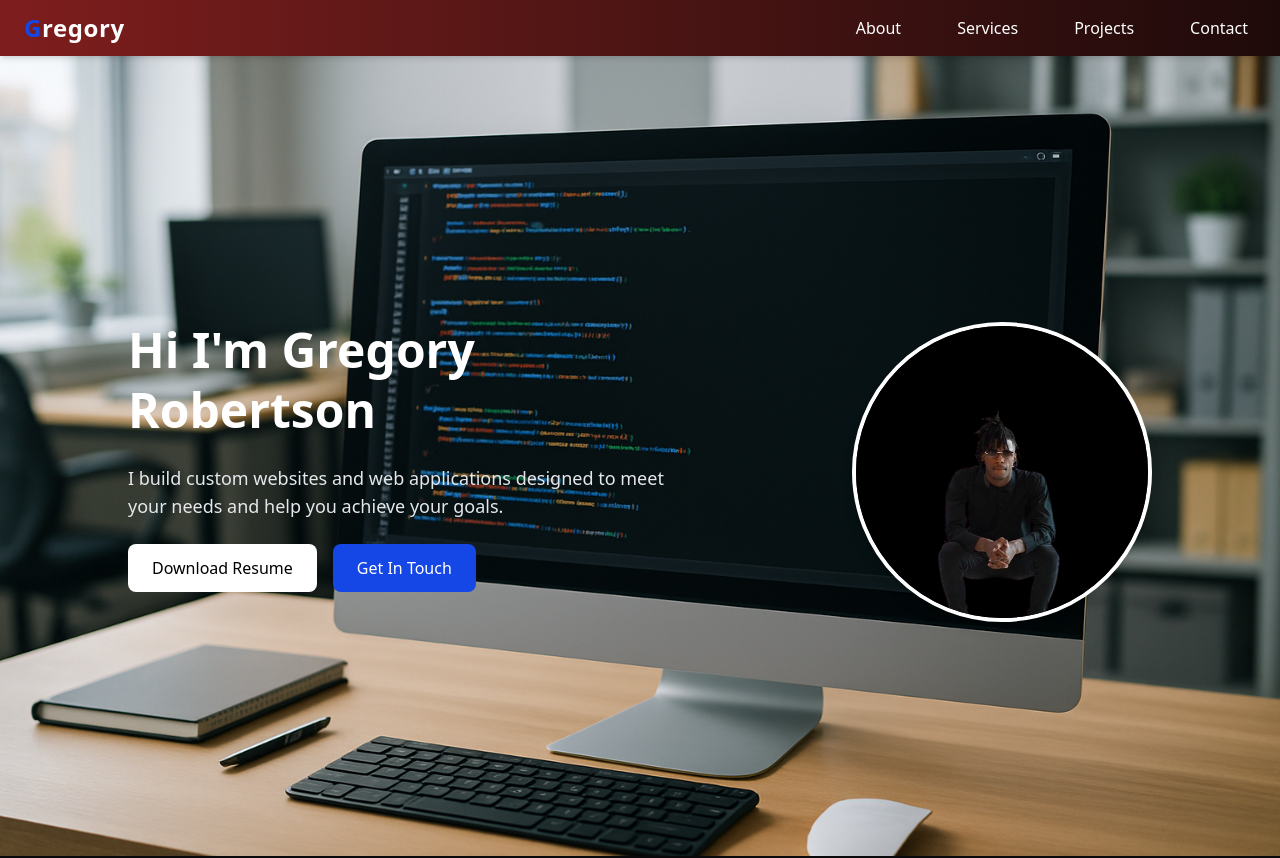
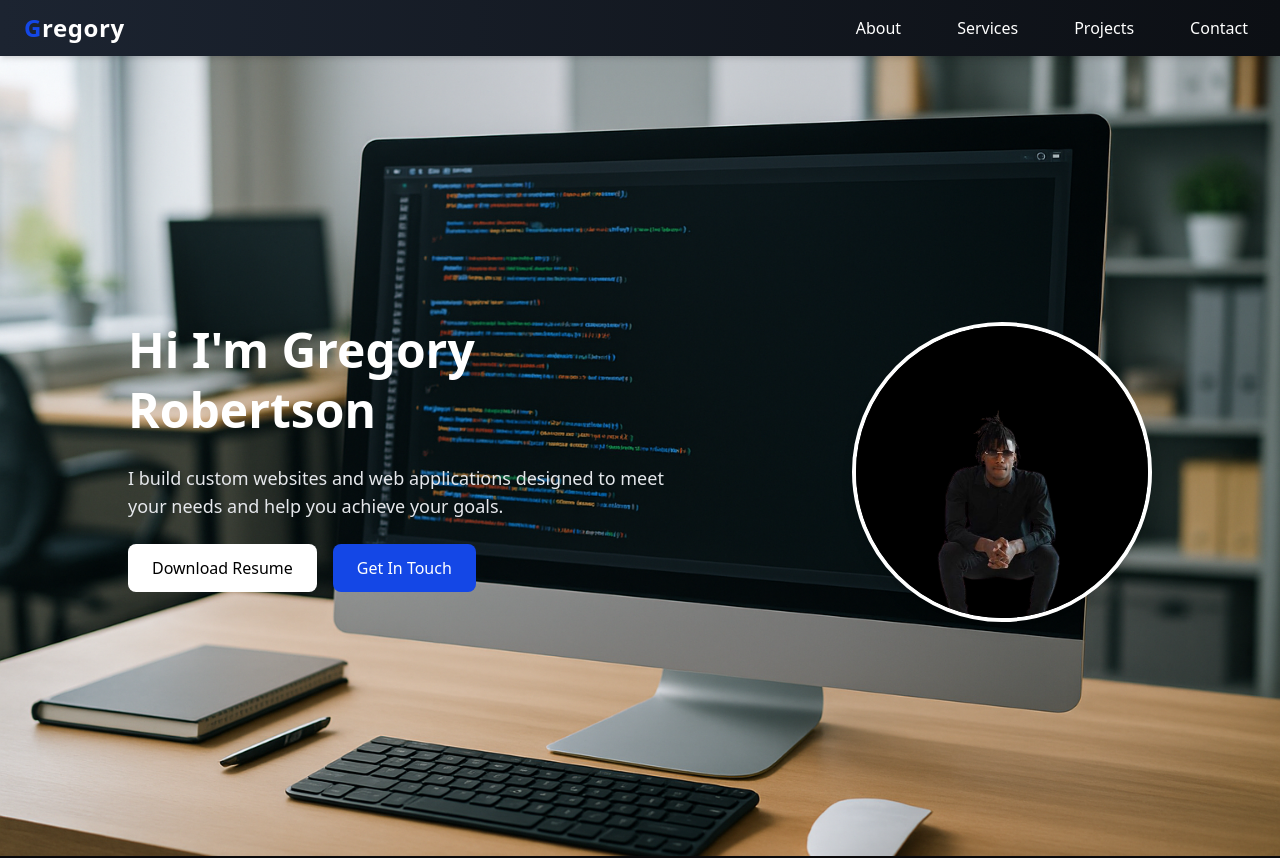
Before and after one commit to GregoryRobetertson/portfolio, a Next.js app: page / in a window 1280 px wide. Shown: the top 858 px of the page. Built offline with nearby package versions, Linux system fonts and the light colour scheme; no server answers.

Commit message:
changed page bg color

```diff
--- a/src/app/layout.js
+++ b/src/app/layout.js
@@ -9,7 +9,7 @@ export const metadata = {
 export default function RootLayout({ children }) {
   return (
     <html lang="en" className="scroll-smooth">
-      <body className="bg-gradient-to-r from-[#7F1D1D] to-[#1F0A0A] text-white">
+      <body className="bg-gradient-to-r from-[#1c2431] to-[#0c0f14] text-white">
         {children}
       </body>
     </html>
```
